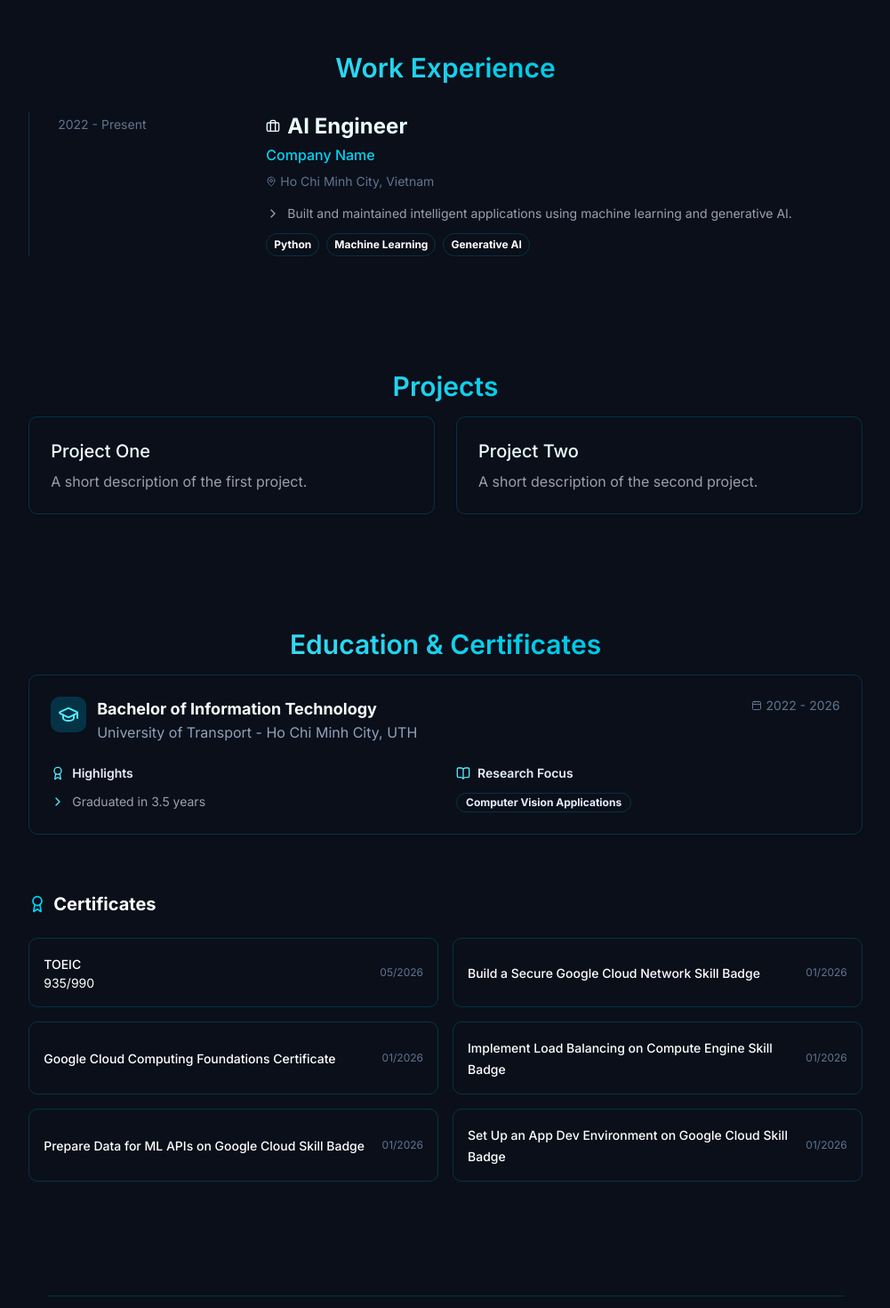
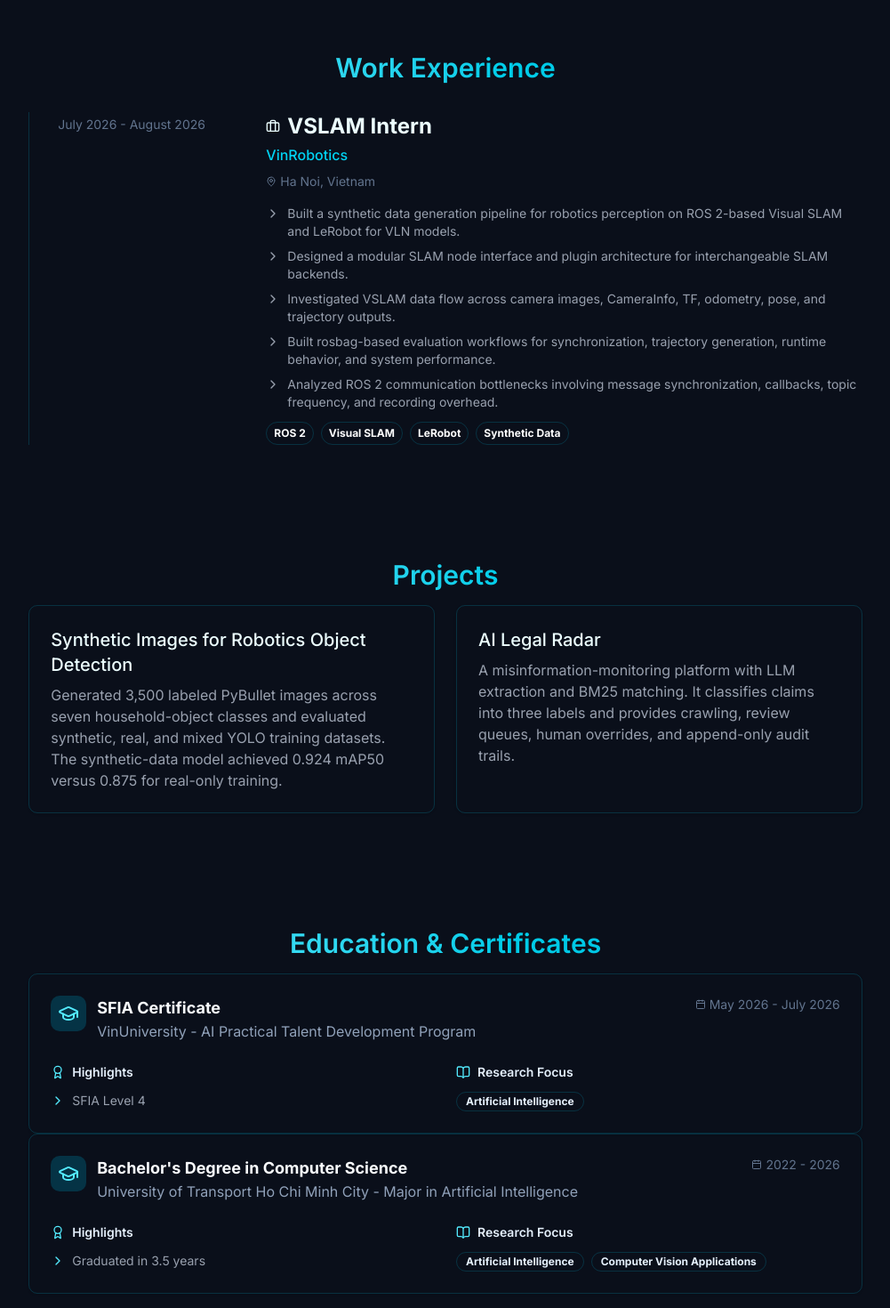
Before and after one commit to ntiensiit/portfolio, a Next.js app in the folder fe/: page / in a window 1280 px wide. Shown: the part 1260-2730 px from the top of the page at 89% size, without its empty margins (139-1140 px from the left). Built offline with nearby package versions, Linux system fonts and the light colour scheme.

Commit message:
feat: update Certificates, Education, Experience, and Projects components to enhance portfolio content and reflect AI focus

```diff
--- a/fe/src/components/Certificates.tsx
+++ b/fe/src/components/Certificates.tsx
@@ -1,6 +1,7 @@
 import { Award } from "lucide-react";
 
 const certificates = [
+  { name: "SFIA Certificate", date: "08/2026", href: "certificates" },
   { name: "TOEIC", detail: "935/990", date: "05/2026", href: "https://example.com" },
   { name: "Build a Secure Google Cloud Network Skill Badge", date: "01/2026", href: "https://www.credly.com/badges/59dd7c4b-620d-45dd-8d6d-eacb7c4ff055" },
   { name: "Google Cloud Computing Foundations Certificate", date: "01/2026", href: "https://www.credly.com/badges/4262d16c-559d-4ef7-82f3-82a0fcd1073c" },
--- a/fe/src/components/Education.tsx
+++ b/fe/src/components/Education.tsx
@@ -3,11 +3,23 @@ import Certificates from "./Certificates";
 
 const educations = [
   {
-    degree: "Bachelor of Information Technology",
-    school: "University of Transport - Ho Chi Minh City, UTH",
+    degree: "SFIA Certificate",
+    school: "VinUniversity - AI Practical Talent Development Program",
+    period: "May 2026 - July 2026",
+    highlights: ["SFIA Level 4"],
+    focus: ["Artificial Intelligence"],
+  },
+  {
+    degree: "Bachelor's Degree in Computer Science",
+    school: "University of Transport Ho Chi Minh City - Major in Artificial Intelligence",
     period: "2022 - 2026",
-    highlights: ["Graduated in 3.5 years"],
-    focus: ["Computer Vision Applications"],
+    highlights: [
+      "Graduated in 3.5 years",
+    ],
+    focus: [
+      "Artificial Intelligence",
+      "Computer Vision Applications",
+    ],
   },
 ];
 
--- a/fe/src/components/Experience.tsx
+++ b/fe/src/components/Experience.tsx
@@ -2,11 +2,17 @@ import { Briefcase, ChevronRight, MapPin } from "lucide-react";
 
 const experiences = [
   {
-    role: "AI Engineer",
-    company: "Company Name",
-    period: "2022 - Present",
-    points: ["Built and maintained intelligent applications using machine learning and generative AI."],
-    tags: ["Python", "Machine Learning", "Generative AI"],
+    role: "VSLAM Intern",
+    company: "VinRobotics",
+    period: "July 2026 - August 2026",
+    points: [
+      "Built a synthetic data generation pipeline for robotics perception on ROS 2-based Visual SLAM and LeRobot for VLN models.",
+      "Designed a modular SLAM node interface and plugin architecture for interchangeable SLAM backends.",
+      "Investigated VSLAM data flow across camera images, CameraInfo, TF, odometry, pose, and trajectory outputs.",
+      "Built rosbag-based evaluation workflows for synchronization, trajectory generation, runtime behavior, and system performance.",
+      "Analyzed ROS 2 communication bottlenecks involving message synchronization, callbacks, topic frequency, and recording overhead.",
+    ],
+    tags: ["ROS 2", "Visual SLAM", "LeRobot", "Synthetic Data"],
   },
 ];
 
@@ -21,7 +27,7 @@ export default function Experience() {
             <div className="md:col-span-9">
               <h3 className="mb-1 flex items-center gap-2 text-2xl font-bold text-slate-800 dark:text-cyan-50"><Briefcase className="h-4 w-4" />{experience.role}</h3>
               <div className="font-medium text-slate-500 dark:text-cyan-400">{experience.company}</div>
-              <div className="mt-2 flex items-center gap-1 text-sm text-slate-500"><MapPin className="h-3 w-3" />Ho Chi Minh City, Vietnam</div>
+              <div className="mt-2 flex items-center gap-1 text-sm text-slate-500"><MapPin className="h-3 w-3" />Ha Noi, Vietnam</div>
               <ul className="mt-4 space-y-2 text-sm text-gray-500 dark:text-gray-400">{experience.points.map((point) => <li key={point} className="flex items-start gap-2"><ChevronRight className="mt-0.5 h-4 w-4 shrink-0" /><span>{point}</span></li>)}</ul>
               <div className="mt-3 flex flex-wrap gap-2">{experience.tags.map((tag) => <span key={tag} className="rounded-full border border-slate-200 px-2 py-1 font-mono text-xs font-bold text-white dark:border-cyan-500/20">{tag}</span>)}</div>
             </div>
--- a/fe/src/components/Projects.tsx
+++ b/fe/src/components/Projects.tsx
@@ -1,6 +1,14 @@
 const projects = [
-  { title: "Project One", description: "A short description of the first project." },
-  { title: "Project Two", description: "A short description of the second project." },
+  {
+    title: "Synthetic Images for Robotics Object Detection",
+    href: "https://demo.edufun.ai/p/team-456-synthetic-dataset-generator-sim2real-ai20k-170",
+    description: "Generated 3,500 labeled PyBullet images across seven household-object classes and evaluated synthetic, real, and mixed YOLO training datasets. The synthetic-data model achieved 0.924 mAP50 versus 0.875 for real-only training.",
+  },
+  {
+    title: "AI Legal Radar",
+    href: "https://github.com/Datghb/Parasitic-",
+    description: "A misinformation-monitoring platform with LLM extraction and BM25 matching. It classifies claims into three labels and provides crawling, review queues, human overrides, and append-only audit trails.",
+  },
 ];
 
 export default function Projects() {
@@ -14,7 +22,11 @@ export default function Projects() {
             key={project.title}
             className="rounded-lg border border-slate-200 p-6 shadow-sm transition-all duration-300 hover:border-slate-400 dark:border-cyan-500/20 dark:hover:border-cyan-400"
           >
-            <h3 className="text-xl font-medium text-slate-800 dark:text-cyan-50">{project.title}</h3>
+            <h3 className="text-xl font-medium text-slate-800 dark:text-cyan-50">
+              <a href={project.href} target="_blank" rel="noopener noreferrer" className="hover:text-cyan-500 dark:hover:text-cyan-300">
+                {project.title}
+              </a>
+            </h3>
             <p className="mt-2 text-gray-500 dark:text-gray-400">{project.description}</p>
           </article>
         ))}
```
